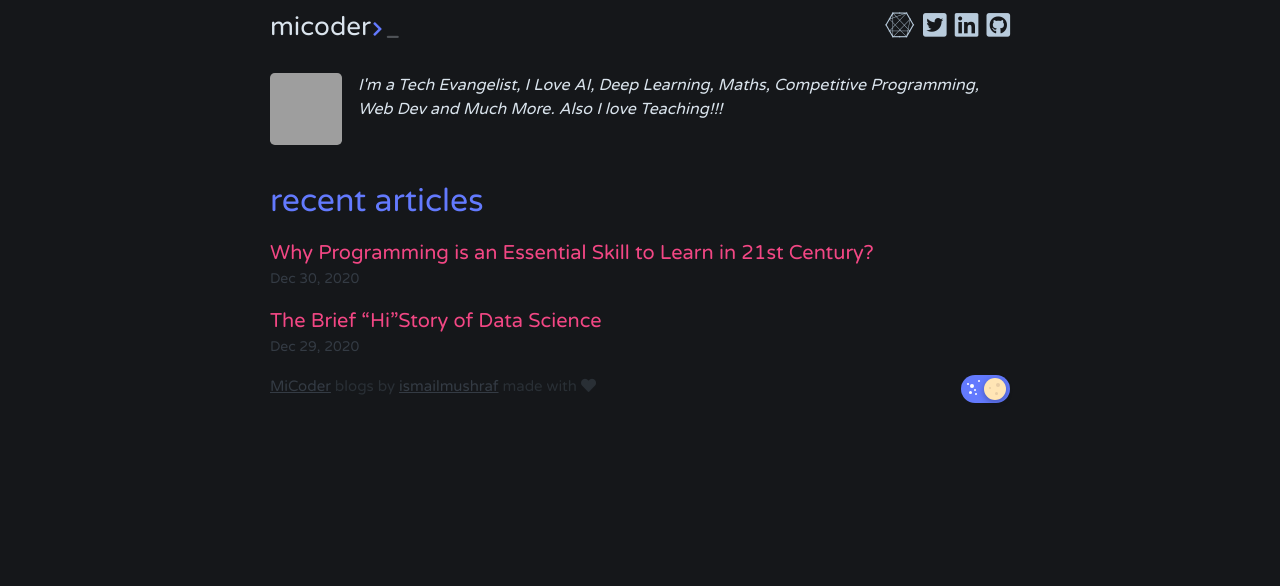
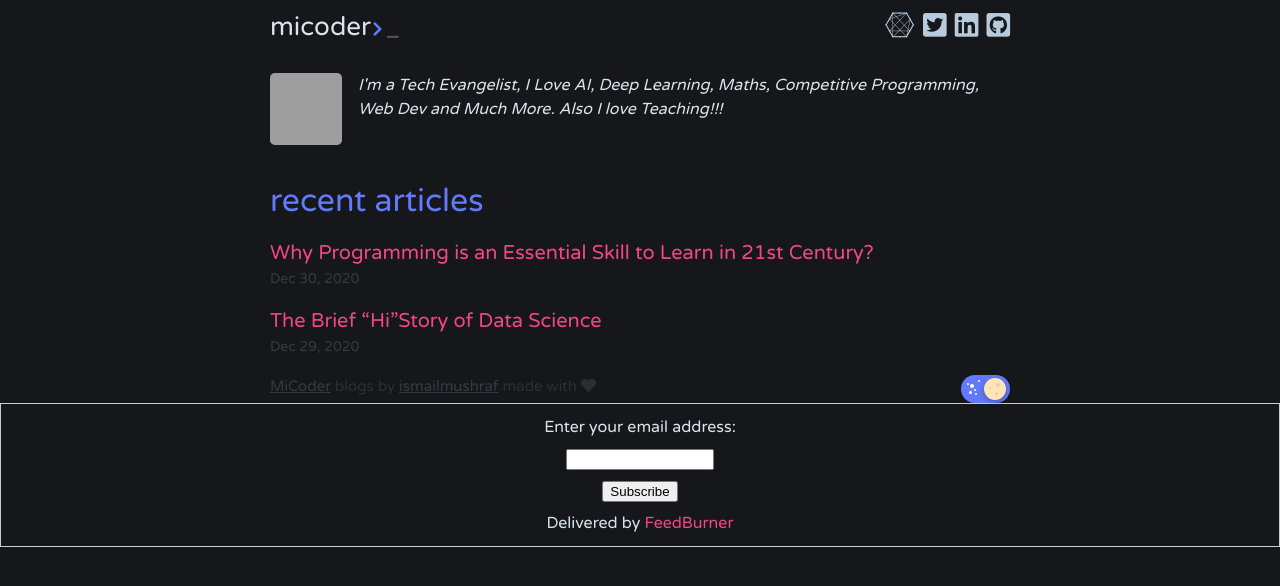
Before and after one commit to ismailmushraf/blog, a Jekyll site: the page built from index.html, in a window 1280 px wide. Shown: the top 586 px of the page. Built offline with Jekyll 4.4.1, drawn with Linux system fonts in a browser that asks for light colours; the list of posts is cut into pages by our own code; comment, search, counter and statistics services are not loaded; grey boxes are pictures that could not be loaded.

Commit message:
added mail letter form

```diff
--- a/Gemfile
+++ b/Gemfile
@@ -3,5 +3,6 @@ source "https://rubygems.org"
 gem "liquid-md5"
 gem "jekyll-tagging"
 gem "kramdown-parser-gfm"
+gem "jekyll-feed"
 
 gemspec
--- a/_includes/footer.html
+++ b/_includes/footer.html
@@ -4,4 +4,10 @@
       {%- include theme-toggle.html -%}
     </div>
   </div>
+  <form style="border:1px solid #ccc;padding:3px;text-align:center;" action="https://feedburner.google.com/fb/a/mailverify" method="post" target="popupwindow"
+  onsubmit="window.open('https://feedburner.google.com/fb/a/mailverify?uri=micoder/mAkX', 'popupwindow', 'scrollbars=yes,width=550,height=520');return true">
+  <p>Enter your email address:</p><p><input type="text" style="width:140px" name="email"/></p>
+  <input type="hidden" value="micoder/mAkX" name="uri"/><input type="hidden" name="loc" value="en_US"/>
+  <input type="submit" value="Subscribe" /><p>Delivered by <a href="https://feedburner.google.com" target="_blank">FeedBurner</a></p>
+  </form>
 </footer>
```
